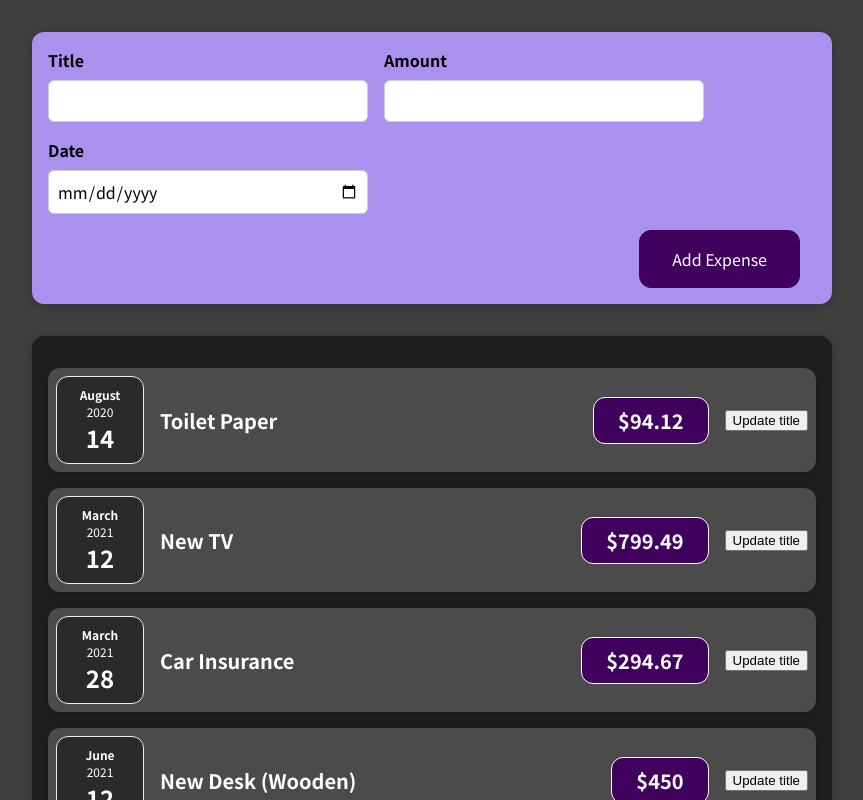
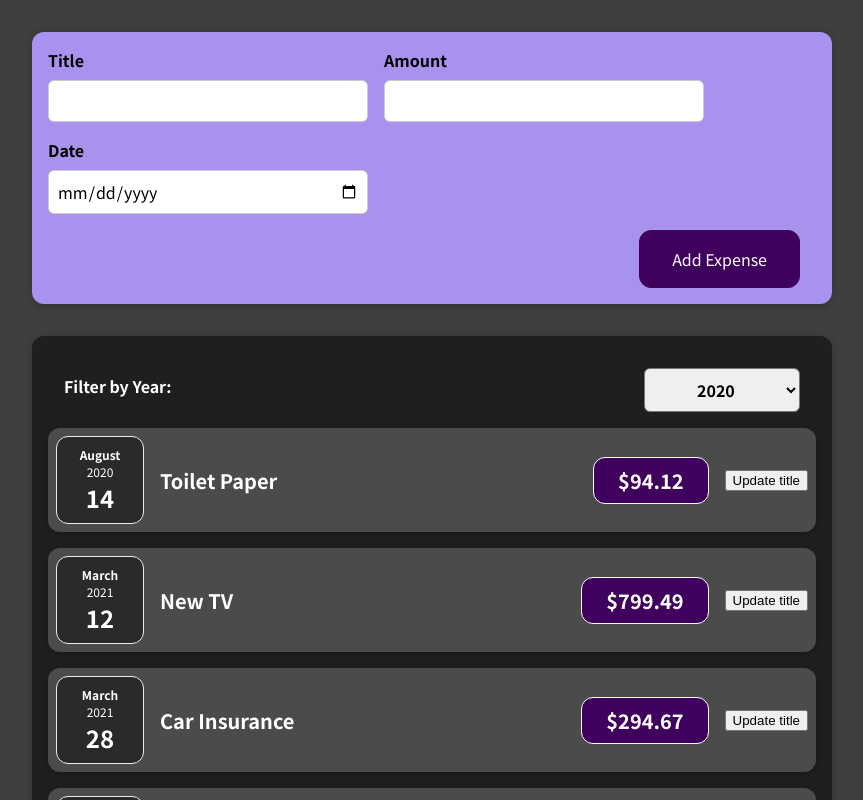
Before and after one commit to tonybejjani/REACT-expense-tracker, a React (Create React App) app: page / in a window 1280 px wide. Shown: the top 800 px of the page, without its empty margins (208-1071 px from the left). Built offline with nearby package versions, Linux system fonts and the light colour scheme.

Commit message:
add filter field to pick a year to filter by

```diff
--- /dev/null
+++ b/src/components/Expenses/ExpenseFilter.css
@@ -0,0 +1,24 @@
+.expenses-filter {
+  color: white;
+  padding: 0 1rem;
+}
+
+.expenses-filter__control {
+  display: flex;
+  width: 100%;
+  align-items: center;
+  justify-content: space-between;
+  margin: 1rem 0;
+}
+
+.expenses-filter label {
+  font-weight: bold;
+  margin-bottom: 0.5rem;
+}
+
+.expenses-filter select {
+  font: inherit;
+  padding: 0.5rem 3rem;
+  font-weight: bold;
+  border-radius: 6px;
+}
--- /dev/null
+++ b/src/components/Expenses/ExpenseFilter.js
@@ -0,0 +1,29 @@
+/** @format */
+import React, { useState } from 'react';
+import './ExpenseFilter.css';
+
+const ExpenseFilter = (props) => {
+  //const [selectedYear, setSelectedYear] = useState('');
+
+  const saveSelectedYearHandler = (event) => {
+    //setSelectedYear(event.target.value);
+
+    props.onSelectYear(event.target.value);
+  };
+
+  return (
+    <div className="expenses-filter">
+      <div className="expenses-filter__control">
+        <label>Filter by Year: </label>
+        <select value={props.defaultYear} onChange={saveSelectedYearHandler}>
+          <option value="2019">2019</option>
+          <option value="2020">2020</option>
+          <option value="2021">2021</option>
+          <option value="2022">2022</option>
+        </select>
+      </div>
+    </div>
+  );
+};
+
+export default ExpenseFilter;
--- a/src/components/Expenses/Expenses.js
+++ b/src/components/Expenses/Expenses.js
@@ -1,12 +1,23 @@
 /** @format */
-import React from 'react';
+import React, { useState } from 'react';
 import ExpenseItem from './ExpenseItem';
 import Card from '../UI/Card';
+import ExpenseFilter from './ExpenseFilter';
 
 import './Expenses.css';
 const Expenses = (props) => {
+  const [filteredYear, setFilteredYear] = useState('2020');
+  const selectedYearHandler = (selectedYear) => {
+    setFilteredYear(selectedYear);
+  };
+
   return (
+    <div>
       <Card className="expenses">
+        <ExpenseFilter
+          defaultYear={filteredYear}
+          onSelectYear={selectedYearHandler}
+        />
         <ExpenseItem
           date={props.expenses[0].date}
           title={props.expenses[0].title}
@@ -28,6 +39,7 @@
           amount={props.expenses[3].amount}
         />
       </Card>
+    </div>
   );
 };
 
```
Also changed, not shown: 1 other file (tests, documents, lock files or other folders). Lines whose indentation alone changed are shown as unchanged.
